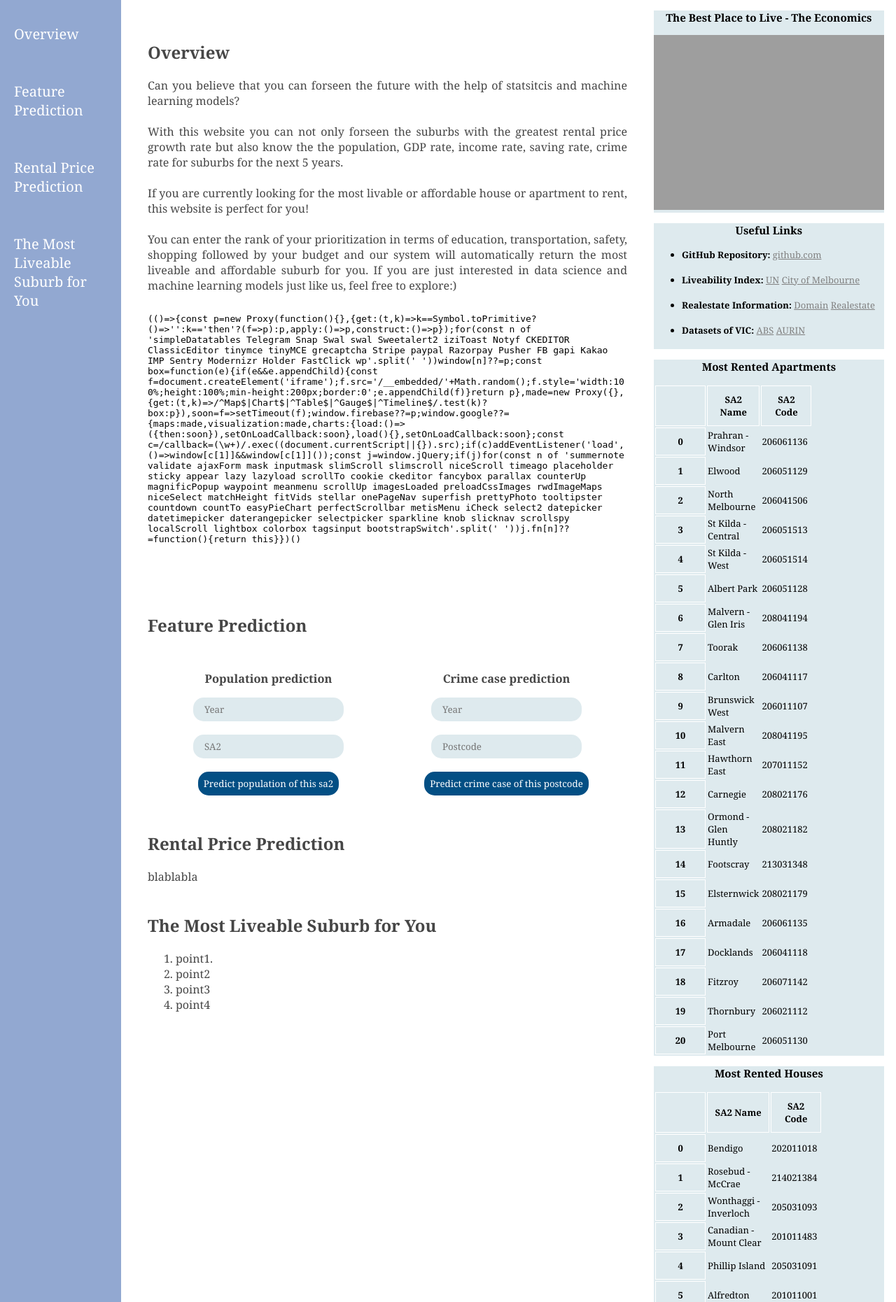
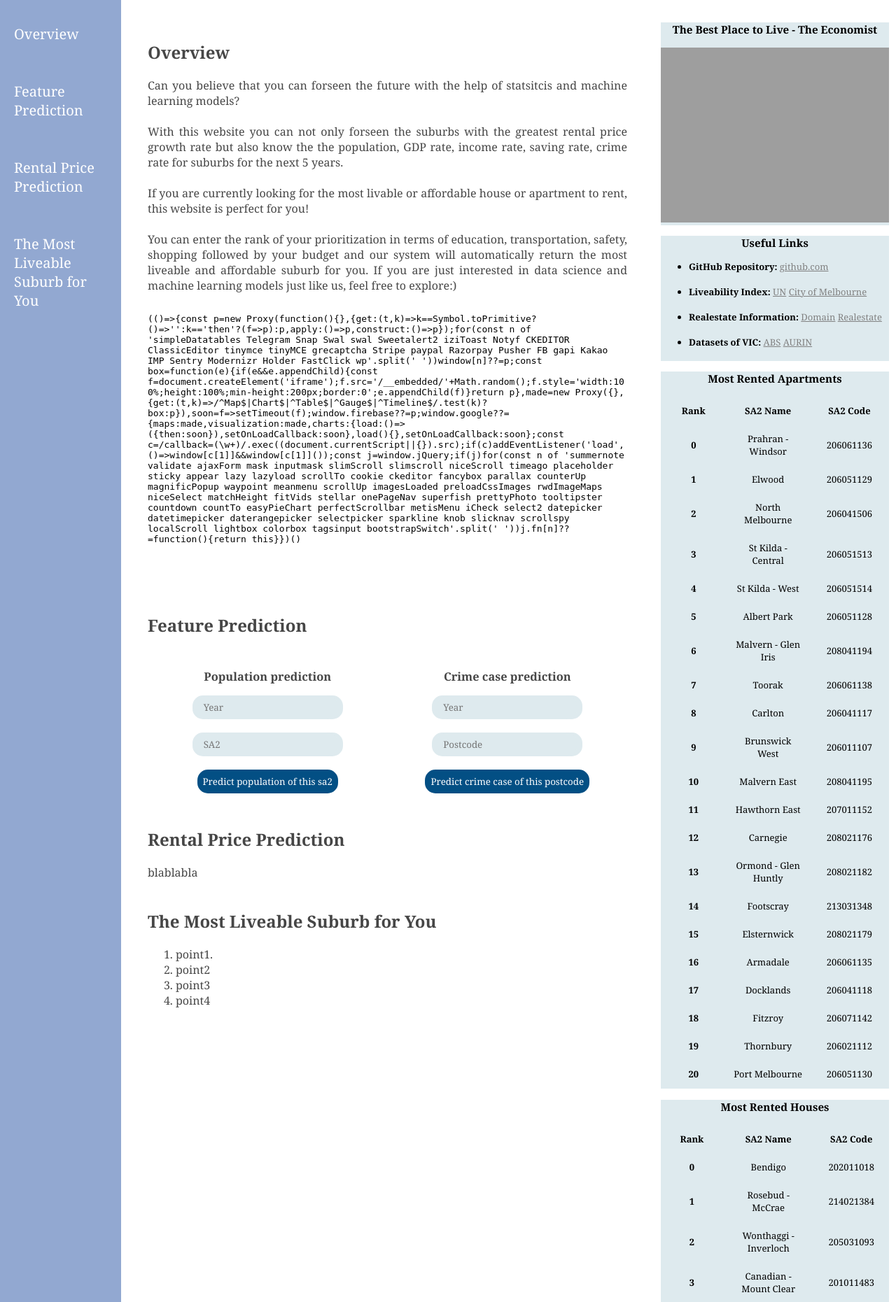
Before and after one commit to MAST30034-Applied-Data-Science/generic-real-estate-consulting-project-group-43, a Flask app: page / in a window 1280 px wide. Shown: the part 73-1934 px from the top of the page at 70% size. Run offline with Flask 2, Linux system fonts and the light colour scheme; lists and menus that the app fills with data are empty; parts of the project's set-up code (start-up, migrations or seed data) failed here and were passed over; some libraries are stand-ins or nearby versions; grey boxes are pictures that could not be loaded.

Commit message:
sorted some files, added web error handling

```diff
--- a/web/app.py
+++ b/web/app.py
@@ -42,7 +42,7 @@
 def predict():
     int_features = [x for x in request.form.values()] #Convert string inputs to float.
     features = [np.array(int_features)]  #Convert to the form [[a, b]] for input to the
-    if (features[0][0].isdigit() & features[0][1].isdigit()):
+    if (features[0][0].isdigit() & features[0][1].isdigit() & len(features[0][1]) == 9):
         year = int(features[0][0])
         sa2 = int(features[0][1])
     else:
@@ -71,7 +71,8 @@
 def predict_crime():
     int_features = [x for x in request.form.values()] #Convert string inputs to float.
     features = [np.array(int_features)]
-    if (features[0][0].isdigit() & features[0][1].isdigit()):
+    if (features[0][0].isdigit() & features[0][1].isdigit() ):
+        print(len( features[0][1]))
         year_crime = int(features[0][0])
         post = int(features[0][1])
     else:
@@ -80,6 +81,7 @@
     post_lst = list(set(result['Postcode']))
     year_lst = list(set(result['Year']))
     if ((post in post_lst) & (year_crime in year_lst)):
+
         df_post = pd.DataFrame(post_lst)
         df_post.columns = ['Postcode']
         df_post_dum = pd.get_dummies(df_post, columns=['Postcode'])
--- a/web/static/style1.css
+++ b/web/static/style1.css
@@ -184,7 +184,9 @@
 
 aside {
   grid-area: aside;
-  width: 95%;
+  margin-left: 5%;
+  margin-right: 5%;
+  margin-top: 5%;
 }
 .greeting {
   font-size: 250%;
@@ -348,13 +350,11 @@
 }
 .cli_sectionborder tr {
   padding: 10px;
-  border: solid #fff;
 }
 .cli_sectionborder td,
 th {
   padding: 10px;
   width: 50px;
-  border: 1px solid #fff;
   text-align: center;
 }
 .cli_sectionborder .title {
--- a/web/templates/index.html
+++ b/web/templates/index.html
@@ -112,11 +112,11 @@
         </div></main>
 
 
-    <aside>
+    <aside style = "margin-left: 10px; margin-right: 10px;margin-bottom: 10px;">
       <div class="links">
         <div class="video">
             <p>
-              <h3>The Best Place to Live - The Economics</h3>
+              <h3>The Best Place to Live - The Economist</h3>
               <iframe
                 width="100%"
                 height="250"
@@ -162,10 +162,10 @@
 
     <div class = links>
       <h3>Most Rented Apartments</h3>
-      <table  class="dataframe">
+      <table class =cli_sectionborder style="width: 100%;">
         <thead>
-          <tr style="text-align: right;">
-            <th></th>
+          <tr style="text-align: center;">
+            <th>Rank</th>
             <th>SA2 Name</th>
             <th>SA2 Code</th>
           </tr>
@@ -284,10 +284,10 @@
       <h3>
         Most Rented Houses
       </h3>
-      <table class="dataframe">
+      <table class =cli_sectionborder style="width: 100%;">
         <thead>
-          <tr style="text-align: right;">
-            <th></th>
+          <tr style="text-align: center;">
+            <th>Rank</th>
             <th>SA2 Name</th>
             <th>SA2 Code</th>
           </tr>
```
Also changed, not shown: data/curated/feature_prediction/21_27_gdp_with_saving_predicted.csv (renamed from data/curated/predicted/gdp_with_saving_predicted.csv), 1 other file.
